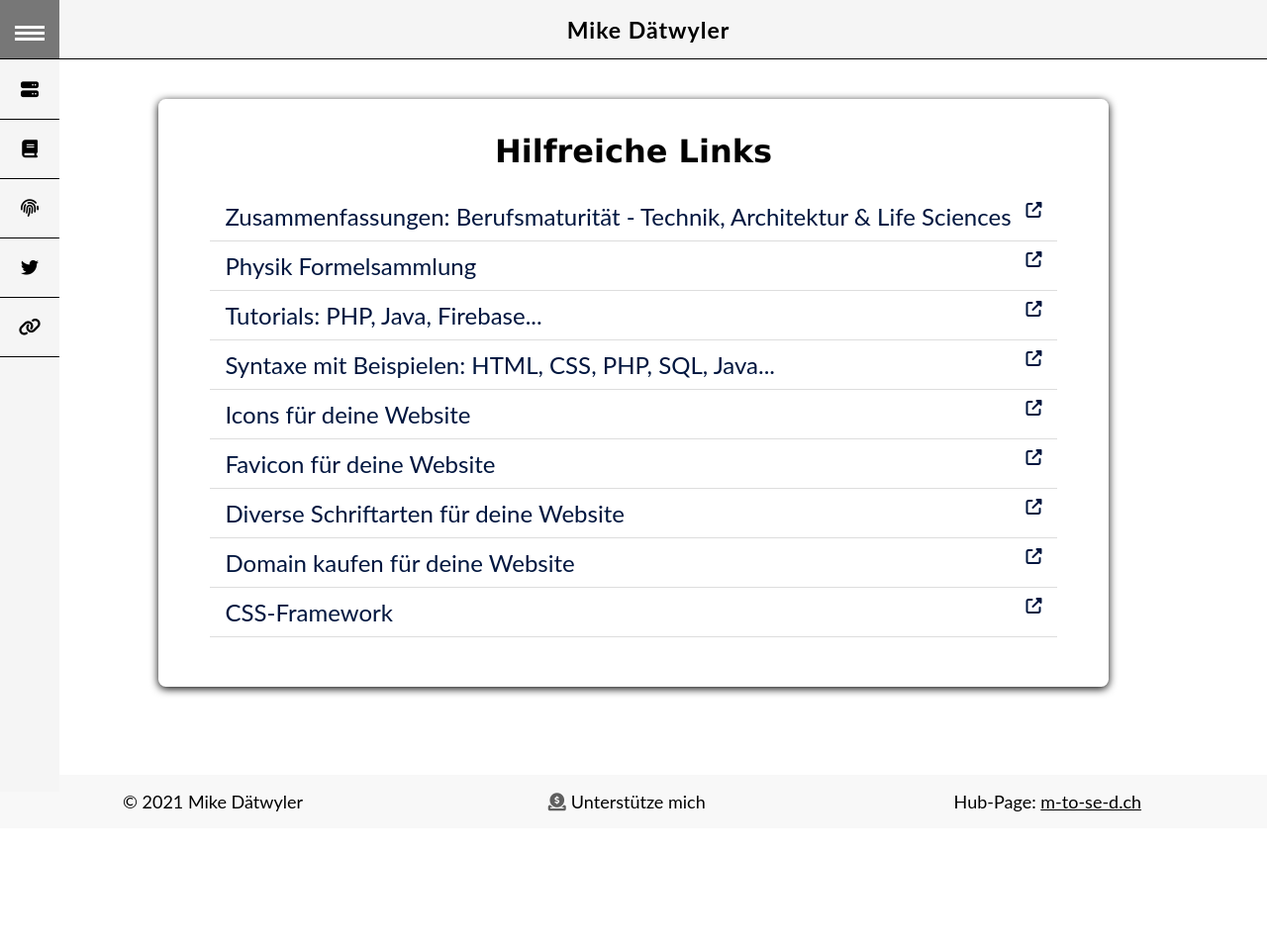
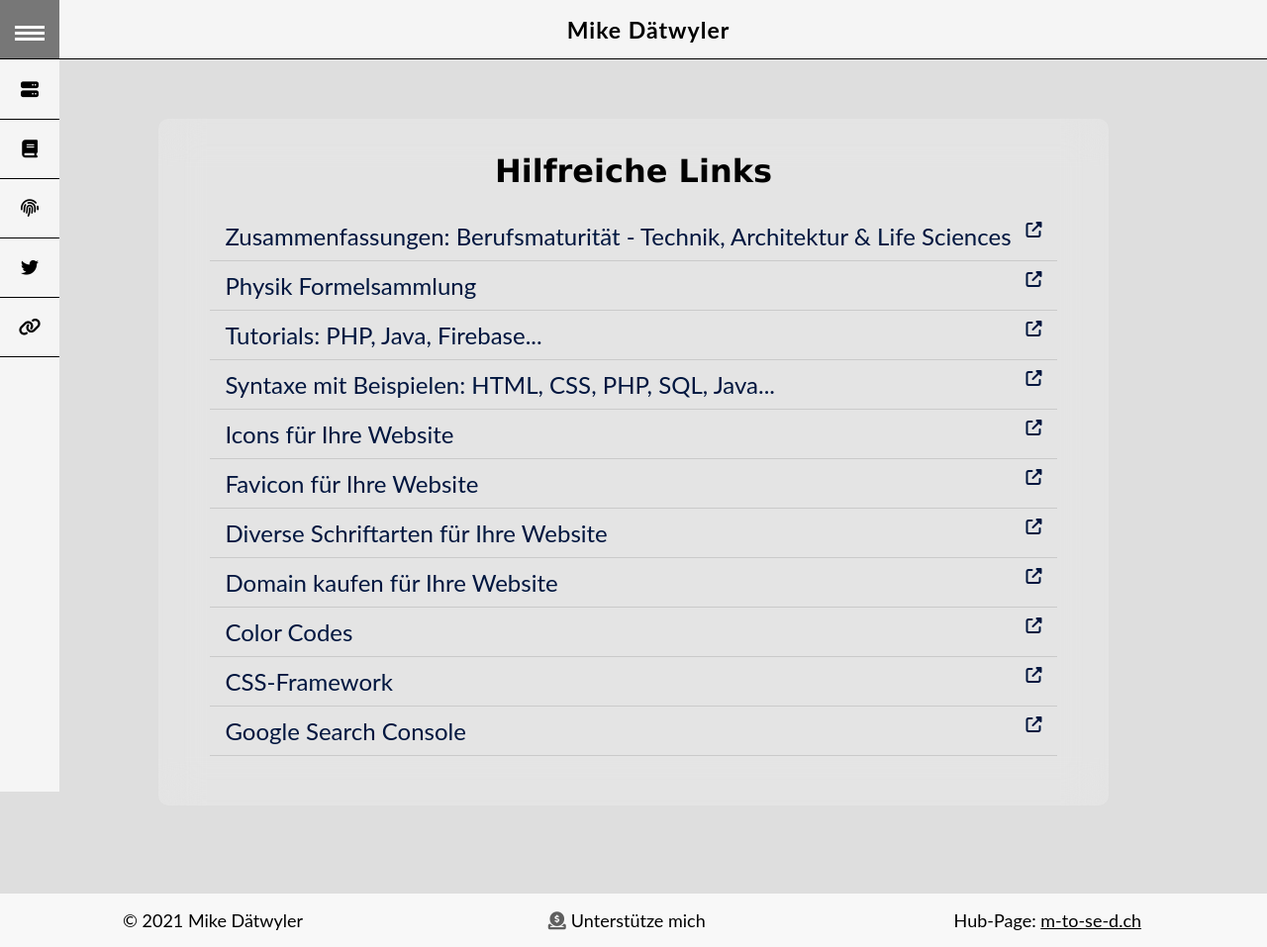
Before and after one commit to MtoseD/mikedaetwyler, a PHP site: page /sites/helpfulLinks.php in a window 1280 px wide. Shown: the whole page at 99% size. Before the commit the page ends 820 px from the top, so only its background shows below. Run offline with PHP 8.4, Linux system fonts and the light colour scheme; some libraries are stand-ins or nearby versions.

Commit message:
adjusted design of helpfulLink
added also new content to documentariesETC

```diff
--- a/css/style.css
+++ b/css/style.css
@@ -622,14 +622,22 @@ footer {
 
 /* Helpful Links */
 
+.helpfulLink-site {
+  padding-top: 160px;
+  padding-bottom: 7%;
+  margin-bottom: -7%;
+  background: #dedede;
+}
+
 .helpfulLink-container {
-  margin-top: 100px;
-  background-color: white;
+  margin-top: -40px;
   padding: 1%;
   padding-bottom: 50px;
-  box-shadow: 0px 2px 8px 0px black;
-  border-radius: 7.5px;
-  width: 75%;
+  background: rgba(255, 255, 255, 0.2);
+  backdrop-filter: blur( 20.0px);
+  -webkit-backdrop-filter: blur( 20.0px);
+  border-radius: 10px;
+  width: 55%;
   margin-left: auto;
   margin-right: auto;
 }
@@ -650,7 +658,7 @@ footer {
   padding-left: 15px;
   padding-right: 15px;
   text-align: left;
-  border-bottom: 1px solid #ddd;
+  border-bottom: 1px solid rgb(202, 202, 202);
 }
 
 .link-td {
@@ -667,7 +675,7 @@ footer {
 }
 
 .helpfulLink-table tr:hover {
-  background-color: #f5f5f5;
+  background-color: #ffffff48;
 }
 
 .helpfulLink {
@@ -677,9 +685,25 @@ footer {
   color: rgb(0, 22, 63);
 }
 
+@media screen and (max-width: 1650px) {
+  .helpfulLink-container {
+    width: 65%;
+  }
+}
+
+@media screen and (max-width: 1400px) {
+  .helpfulLink-container {
+    width: 75%;
+  }
+}
+
 @media screen and (max-width: 1200px) {
   .helpfulLink-container {
     width: 90%;
+    margin-top: -70px;
+  }
+  .helpfulLink-site {
+    background: #d2d2d2;
   }
 }
 
--- a/sites/helpfulLinks.php
+++ b/sites/helpfulLinks.php
@@ -1,41 +1,69 @@
 <?php include "heading.php"; ?>
 
 
-
+<div class="helpfulLink-site">
   <div class="helpfulLink-container">
     <h1 class="helpfulLink-title">Hilfreiche Links</h1>
 
     <table class="helpfulLink-table">
       <tr>
-      <td><a href="https://bm.gianbucher.ch" class="helpfulLink" target="_blank"><div class="link-td">Zusammenfassungen: Berufsmaturität - Technik, Architektur & Life Sciences<i class="fas fa-external-link-alt"></i></div></a></td>
+        <td><a href="https://bm.gianbucher.ch" class="helpfulLink" target="_blank">
+            <div class="link-td">Zusammenfassungen: Berufsmaturität - Technik, Architektur & Life Sciences<i class="fas fa-external-link-alt"></i></div>
+          </a></td>
       </tr>
       <tr>
-      <td> <a href="https://fersch.de" class="helpfulLink" target="_blank"><div class="link-td">Physik Formelsammlung<i class="fas fa-external-link-alt"></i></i></div></a></td>
+        <td> <a href="https://fersch.de" class="helpfulLink" target="_blank">
+            <div class="link-td">Physik Formelsammlung<i class="fas fa-external-link-alt"></i></i></div>
+          </a></td>
       </tr>
       <tr>
-      <td> <a href="https://www.youtube.com/channel/UCW5YeuERMmlnqo4oq8vwUpg/playlists" class="helpfulLink" target="_blank"><div class="link-td">Tutorials: PHP, Java, Firebase...<i class="fas fa-external-link-alt"></i></div></a></td>
+        <td> <a href="https://www.youtube.com/channel/UCW5YeuERMmlnqo4oq8vwUpg/playlists" class="helpfulLink" target="_blank">
+            <div class="link-td">Tutorials: PHP, Java, Firebase...<i class="fas fa-external-link-alt"></i></div>
+          </a></td>
       </tr>
       <tr>
-    <td> <a href="https://www.w3schools.com" class="helpfulLink" target="_blank"><div class="link-td">Syntaxe mit Beispielen: HTML, CSS, PHP, SQL, Java...<i class="fas fa-external-link-alt"></i></div></a></td>
+        <td> <a href="https://www.w3schools.com" class="helpfulLink" target="_blank">
+            <div class="link-td">Syntaxe mit Beispielen: HTML, CSS, PHP, SQL, Java...<i class="fas fa-external-link-alt"></i></div>
+          </a></td>
       </tr>
       <tr>
-    <td> <a href="https://fontawesome.com" class="helpfulLink" target="_blank"><div class="link-td">Icons für deine Website<i class="fas fa-external-link-alt"></i></div></a></td>
+        <td> <a href="https://fontawesome.com" class="helpfulLink" target="_blank">
+            <div class="link-td">Icons für Ihre Website<i class="fas fa-external-link-alt"></i></div>
+          </a></td>
       </tr>
       <tr>
-    <td> <a href="https://www.favicon-generator.org" class="helpfulLink" target="_blank"><div class="link-td">Favicon für deine Website<i class="fas fa-external-link-alt"></i></div></a></td>
+        <td> <a href="https://www.favicon-generator.org" class="helpfulLink" target="_blank">
+            <div class="link-td">Favicon für Ihre Website<i class="fas fa-external-link-alt"></i></div>
+          </a></td>
       </tr>
       <tr>
-    <td> <a href="https://www.1001freefonts.com/de/" class="helpfulLink" target="_blank"><div class="link-td">Diverse Schriftarten für deine Website<i class="fas fa-external-link-alt"></i></div></a></td>
+        <td> <a href="https://www.1001freefonts.com/de/" class="helpfulLink" target="_blank">
+            <div class="link-td">Diverse Schriftarten für Ihre Website<i class="fas fa-external-link-alt"></i></div>
+          </a></td>
       </tr>
       <tr>
-      <td> <a href="https://www.hostpoint.ch/domains/domains.html" class="helpfulLink" target="_blank"><div class="link-td">Domain kaufen für deine Website<i class="fas fa-external-link-alt"></i></div></a></td>
+        <td> <a href="https://www.hostpoint.ch/domains/domains.html" class="helpfulLink" target="_blank">
+            <div class="link-td">Domain kaufen für Ihre Website<i class="fas fa-external-link-alt"></i></div>
+          </a></td>
       </tr>
       <tr>
-      <td> <a href="https://getbootstrap.com" class="helpfulLink" target="_blank"><div class="link-td">CSS-Framework<i class="fas fa-external-link-alt"></i></div></a></td>
+        <td> <a href="https://htmlcolorcodes.com" class="helpfulLink" target="_blank">
+            <div class="link-td">Color Codes<i class="fas fa-external-link-alt"></i></div>
+          </a></td>
+      </tr>
+      <tr>
+        <td> <a href="https://getbootstrap.com" class="helpfulLink" target="_blank">
+            <div class="link-td">CSS-Framework<i class="fas fa-external-link-alt"></i></div>
+          </a></td>
+      </tr>
+      <tr>
+        <td> <a href="https://search.google.com/search-console/about?hl=de" class="helpfulLink" target="_blank">
+            <div class="link-td">Google Search Console<i class="fas fa-external-link-alt"></i></div>
+          </a></td>
       </tr>
     </table>
   </div>
-
+</div>
 
 
 <?php include "footer.php"; ?>
```
Also changed, not shown: sites/documentariesETC.php (+14 -11 lines), images/pic2.jpg (added), 1 other file. Lines whose indentation alone changed are shown as unchanged.
